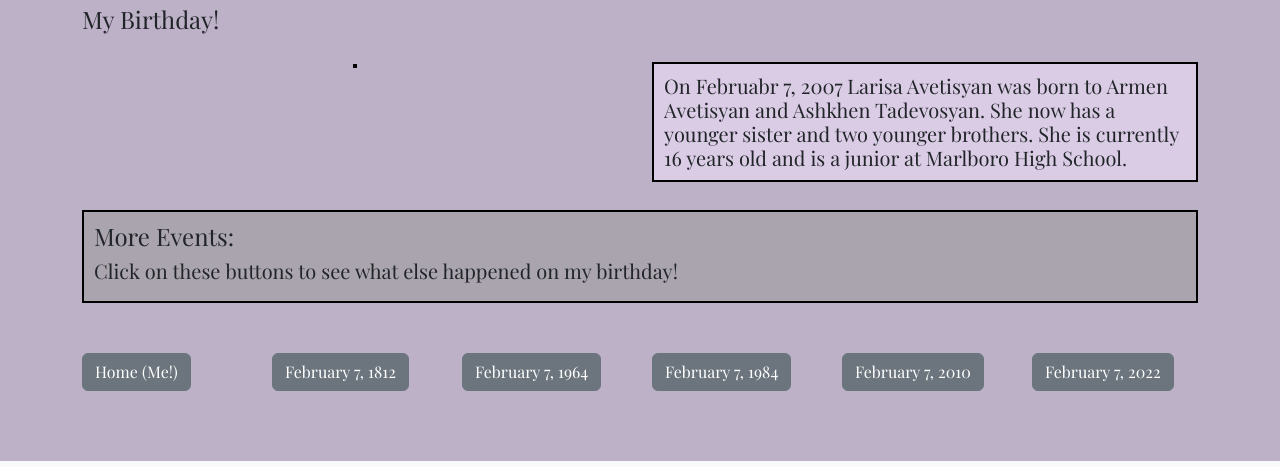
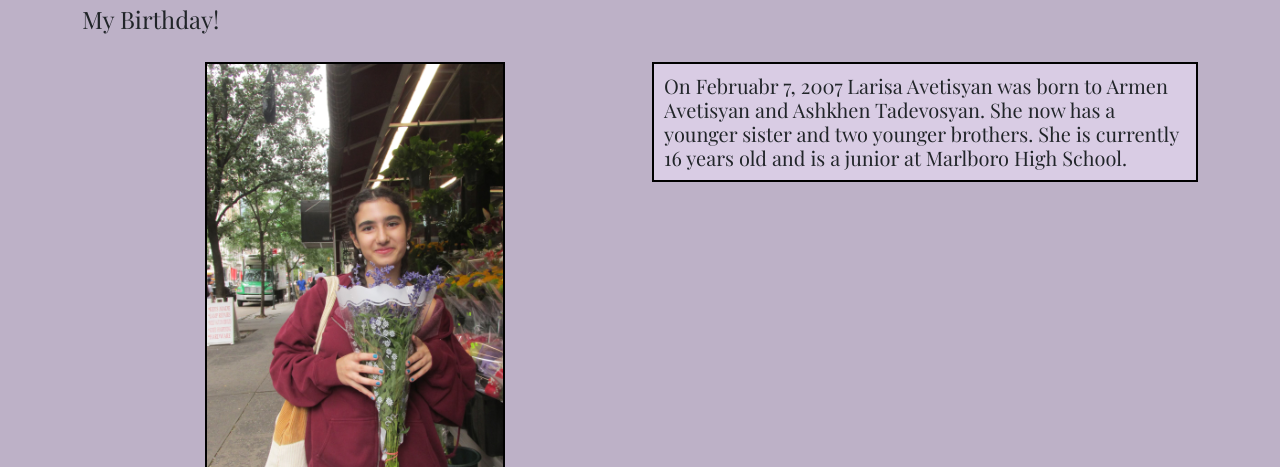
Before and after one commit to larisaa07/January, a plain HTML site: page index.html in a window 1280 px wide. Shown: the part 173-640 px from the top of the page. Drawn offline with nearby package versions, Linux system fonts and the light colour scheme.

Commit message:
index fx

```diff
--- a/index.html
+++ b/index.html
@@ -65,7 +65,7 @@
             <!--col 1-->
             <div class="col-md-6 text-center">
                 <!--picture-->
-                <img src="/imgs/Me+Flowers.jpeg" class="portrait" alt="" id="image">
+                <img src="/imgs/MeFlowers.jpeg" class="portrait" alt="" id="image">
             </div>
             <!--col 1 end-->
 
```
